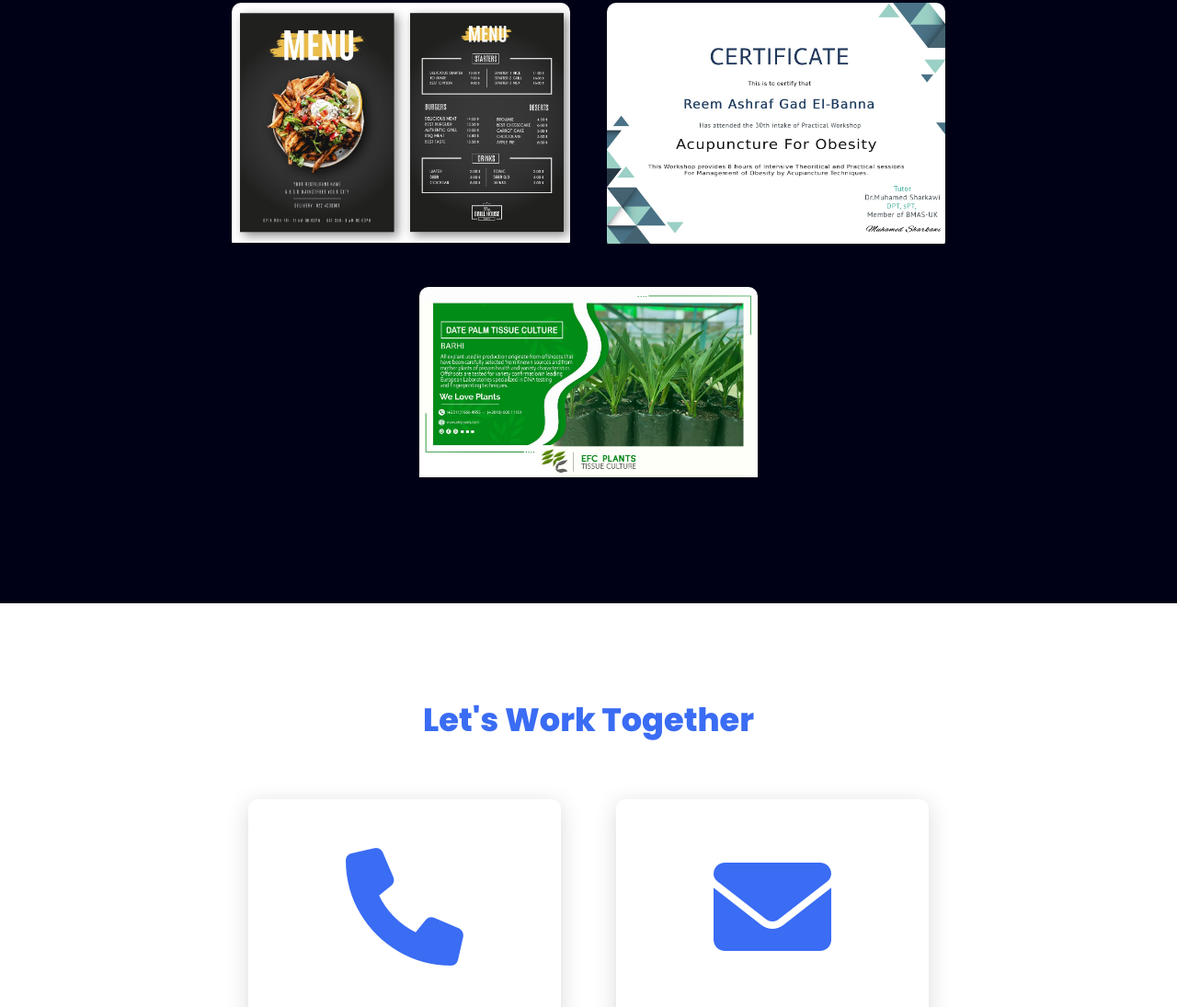
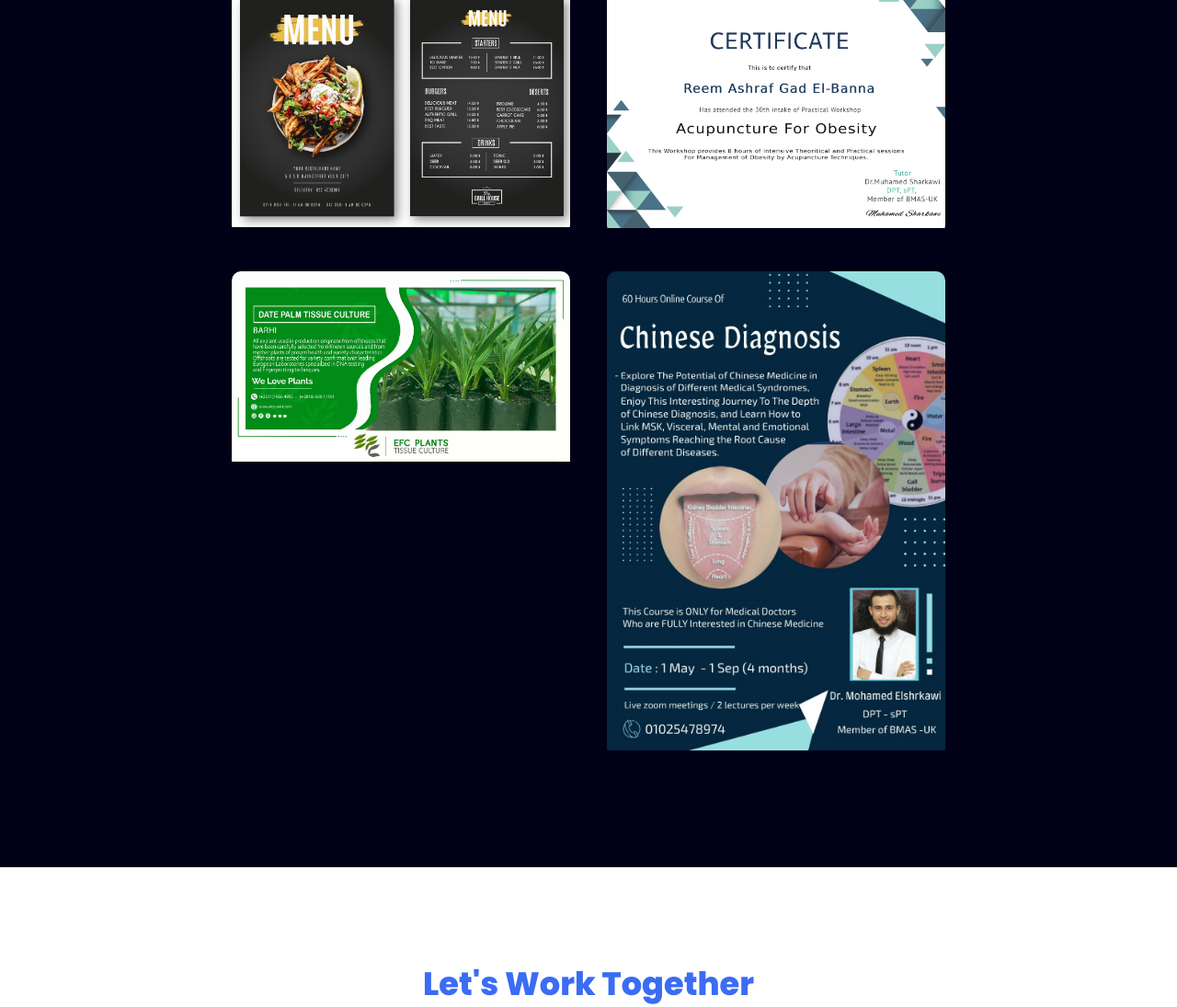
Before and after one commit to ahmed34775/AHMED, a plain HTML site: page index.html in a window 1280 px wide. Shown: the part 6447-7542 px from the top of the page at 92% size. Drawn offline with Linux system fonts and the light colour scheme.

Commit message:
Add files via upload

```diff
--- a/index.html
+++ b/index.html
@@ -26,7 +26,7 @@
             <a href="#projects" class="main-btn">View my work</a>
             <div class="social-icons">
                 <a href="" target="_blank"><i class="fa-brands fa-facebook-square"></i></a>
-                <a href="" target="_blank"><i class="fa-brands fa-instagram"></i></a>
+                <a href="https://www.instagram.com/a7meedhegazy/" target="_blank"><i class="fa-brands fa-instagram"></i></a>
                 <a href="https://api.whatsapp.com/send/?phone=201152019765" target="_blank"><i class="fa-brands fa-whatsapp"></i></a>
             </div>
     </section>
@@ -187,6 +187,11 @@
                 <img src="images/7.jpg">
         </div>
         </div>
+        <div class="project-card">
+            <div class="project-image">
+                <img src="images/1.jpg">
+        </div>
+        </div>
             </section>
     </section>
     <section class="cards contact" id="contact">
```
Also changed, not shown: images/15.jpg, images/16.jpg, images/8.jpg.
